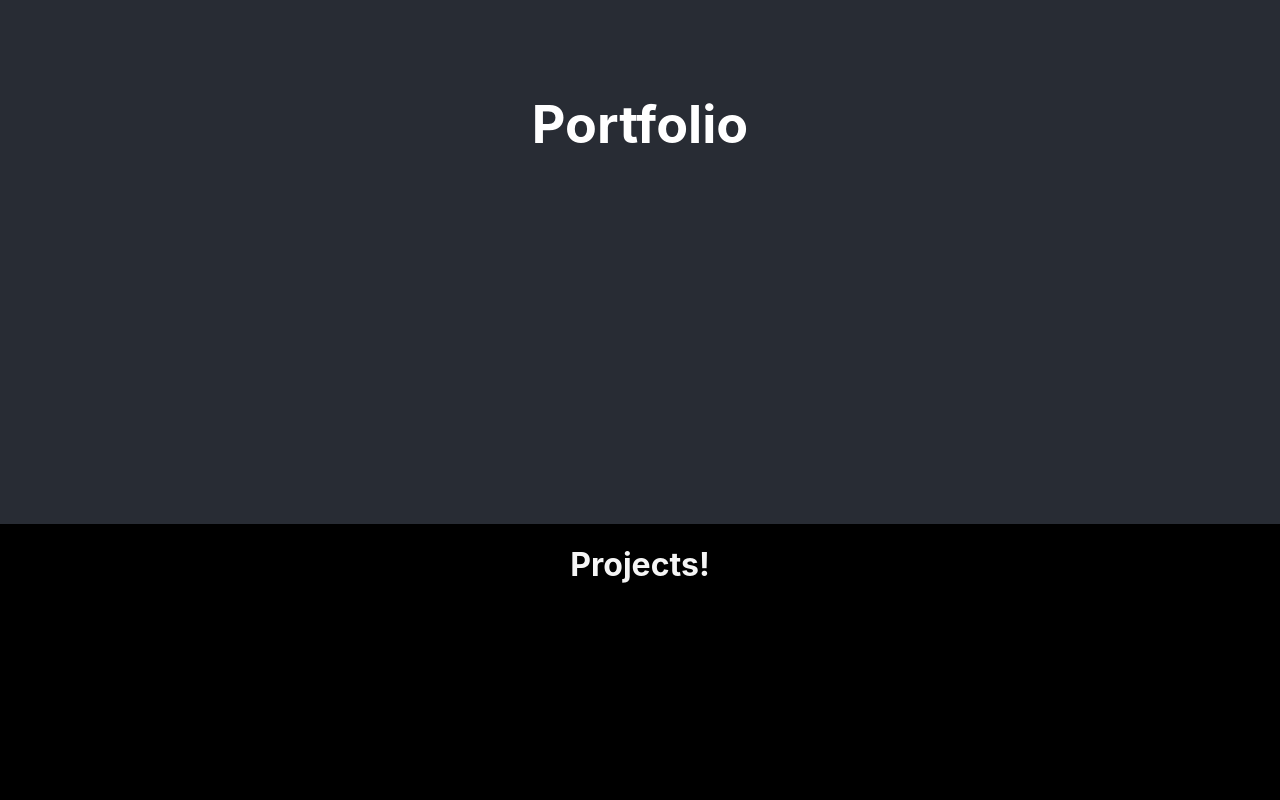
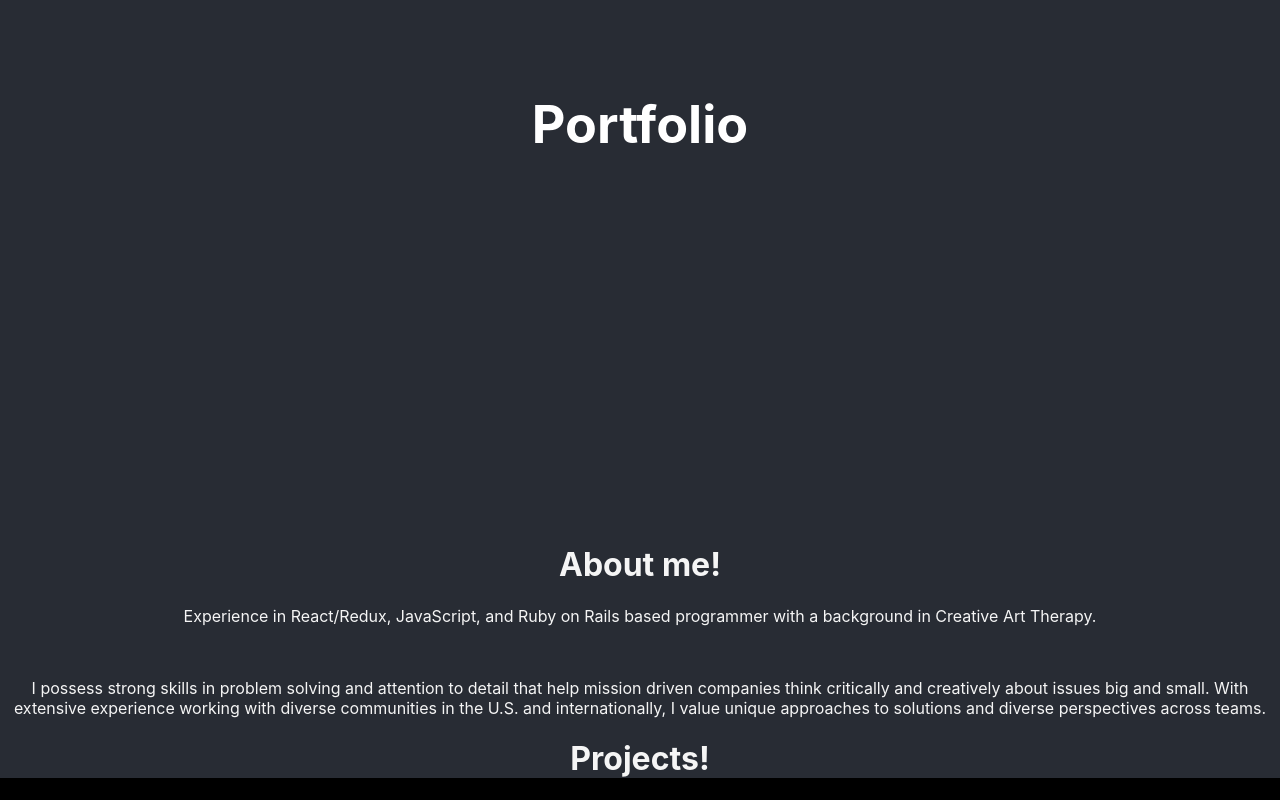
Before and after one commit to climb719/portfolio-frontend, a React (Create React App) app: page / in a window 1280 px wide. Shown: the part 276-1076 px from the top of the page. Before the commit the page ends 882 px from the top, so only its background shows below. Built offline with nearby package versions, Linux system fonts and the light colour scheme.

Commit message:
add About and Home

```diff
--- a/src/App.css
+++ b/src/App.css
@@ -1,5 +1,6 @@
 .App {
   text-align: center;
+  background-color: #282c34;
 }
 
 .App-logo {
@@ -14,7 +15,6 @@
 }
 
 .App-header {
-  background-color: #282c34;
   min-height: 100vh;
   display: flex;
   flex-direction: column;
--- a/src/App.js
+++ b/src/App.js
@@ -1,6 +1,6 @@
 import './App.css';
 import ProjectIndex from './containers/ProjectIndex';
-import Nav from './components/Nav';
+import {Nav, About, Home}  from './components'
 
 
 function App() {
@@ -8,9 +8,8 @@ function App() {
 
     <div className="App">
     <Nav />
-    <header className="App-header">
-       <h1>Portfolio</h1>
-    </header>
+    <Home />
+    <About />
     <ProjectIndex />
 
     </div>
--- /dev/null
+++ b/src/components/About.js
@@ -0,0 +1,19 @@
+
+
+const About= props => {
+    return (
+     <div className="about">
+     <h1 className="about-heading">About me!</h1>
+     <div className="about-info">
+     <p>Experience in React/Redux, JavaScript, and Ruby on Rails based programmer with a background in Creative Art Therapy. </p>
+     <br />
+     <p> I possess strong skills in problem solving and attention to detail that help mission driven companies think critically and creatively about issues big and small. With extensive experience working with diverse communities in the U.S. and internationally, I value unique approaches to solutions and diverse perspectives across teams.</p>
+
+
+     </div>
+     </div>
+    )
+
+}
+
+export default About
--- /dev/null
+++ b/src/components/Home.js
@@ -0,0 +1,12 @@
+const Home = props => {
+    return (
+     <div className="home">
+     <header className="App-header">
+     <h1>Portfolio</h1>
+    </header>
+
+     </div>
+    )
+}
+
+export default Home
--- /dev/null
+++ b/src/components/index.js
@@ -0,0 +1,3 @@
+export { default as Nav } from './Nav'
+export { default as About } from './About'
+export { default as Home } from './Home'
```
